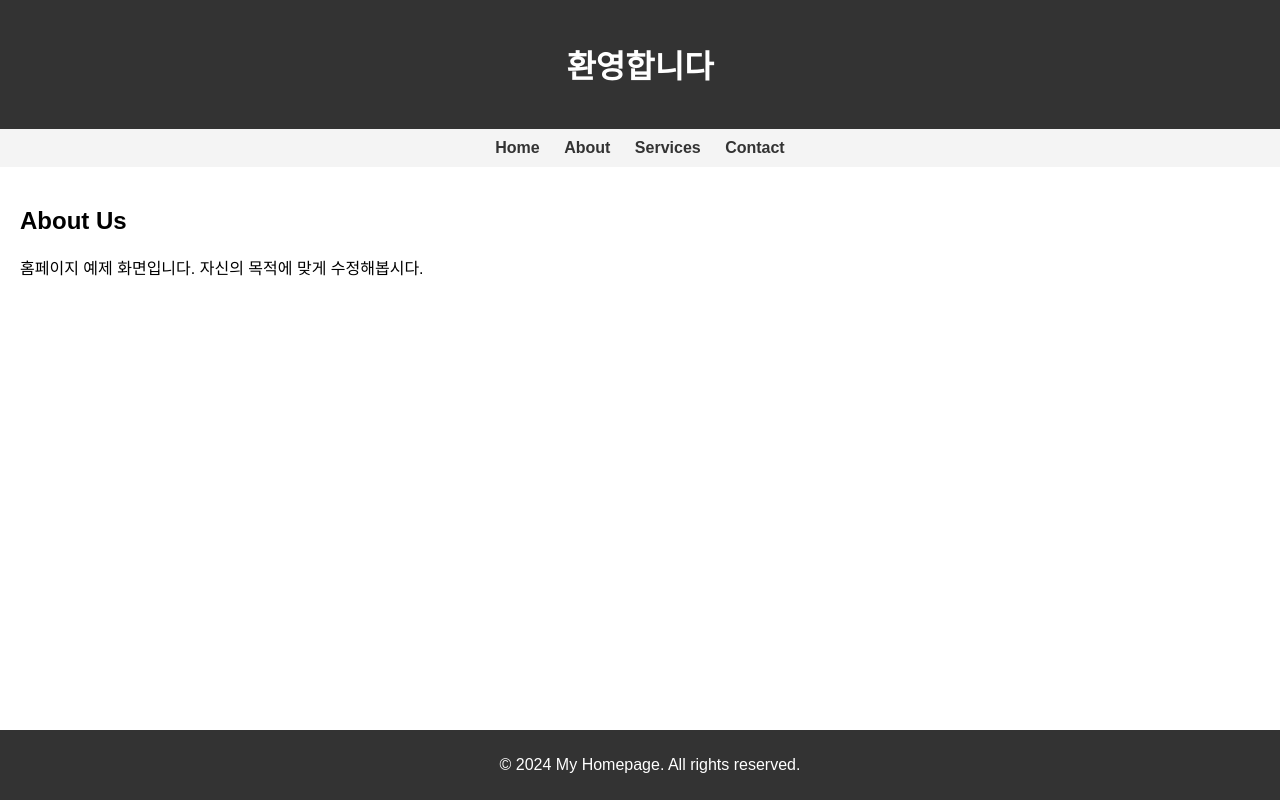
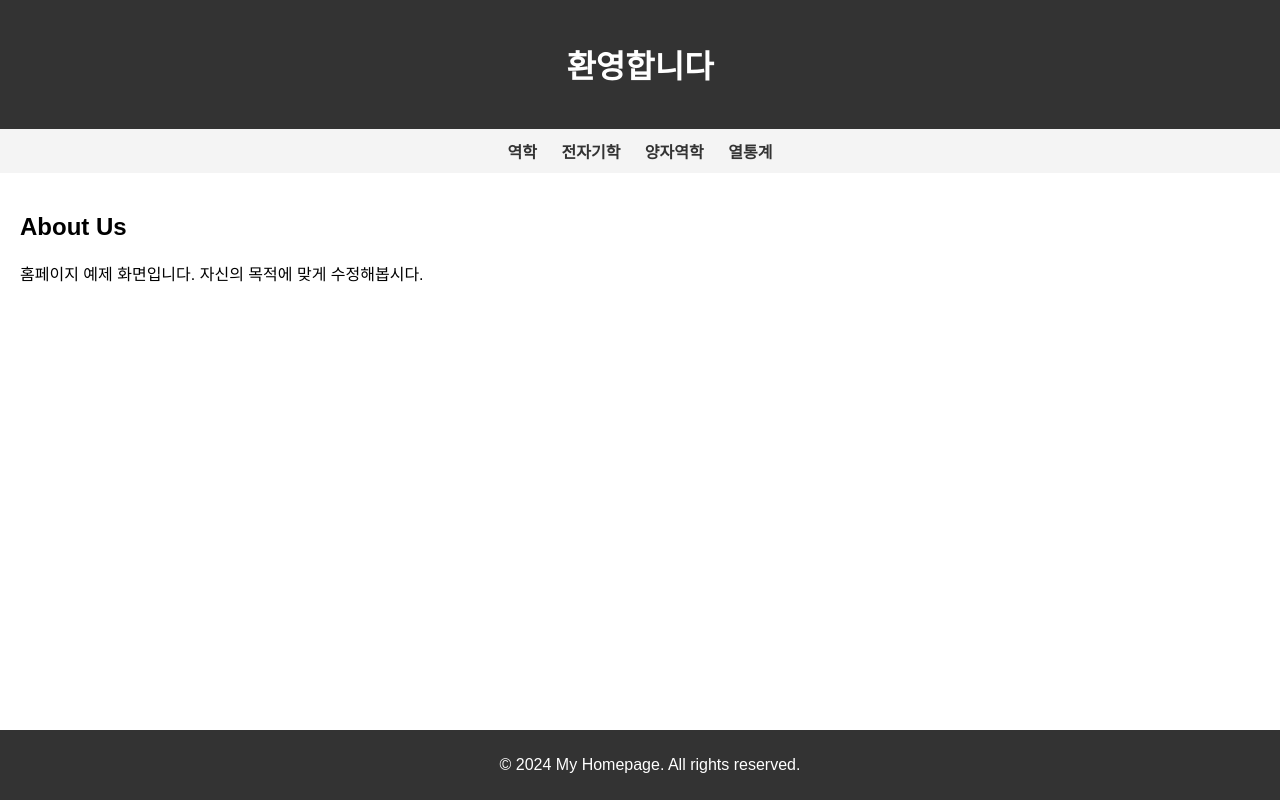
Before and after one commit to BeyondPhyed/phys24B_001, a plain HTML site: page index.html in a window 1280 px wide. Drawn offline with Linux system fonts and the light colour scheme.

Commit message:
Update index.html

```diff
--- a/index.html
+++ b/index.html
@@ -3,7 +3,7 @@
 <head>
     <meta charset="UTF-8">
     <meta name="viewport" content="width=device-width, initial-scale=1.0">
-    <title>My Homepage</title>
+    <title>1인1 지능형 과학실</title>
     <style>
         body {
             font-family: Arial, sans-serif;
@@ -48,10 +48,10 @@
     </header>
 
     <nav>
-        <a href="#">Home</a>
-        <a href="#">About</a>
-        <a href="#">Services</a>
-        <a href="#">Contact</a>
+        <a href="#">역학</a>
+        <a href="#">전자기학</a>
+        <a href="#">양자역학</a>
+        <a href="#">열통계</a>
     </nav>
 
     <main>
```
